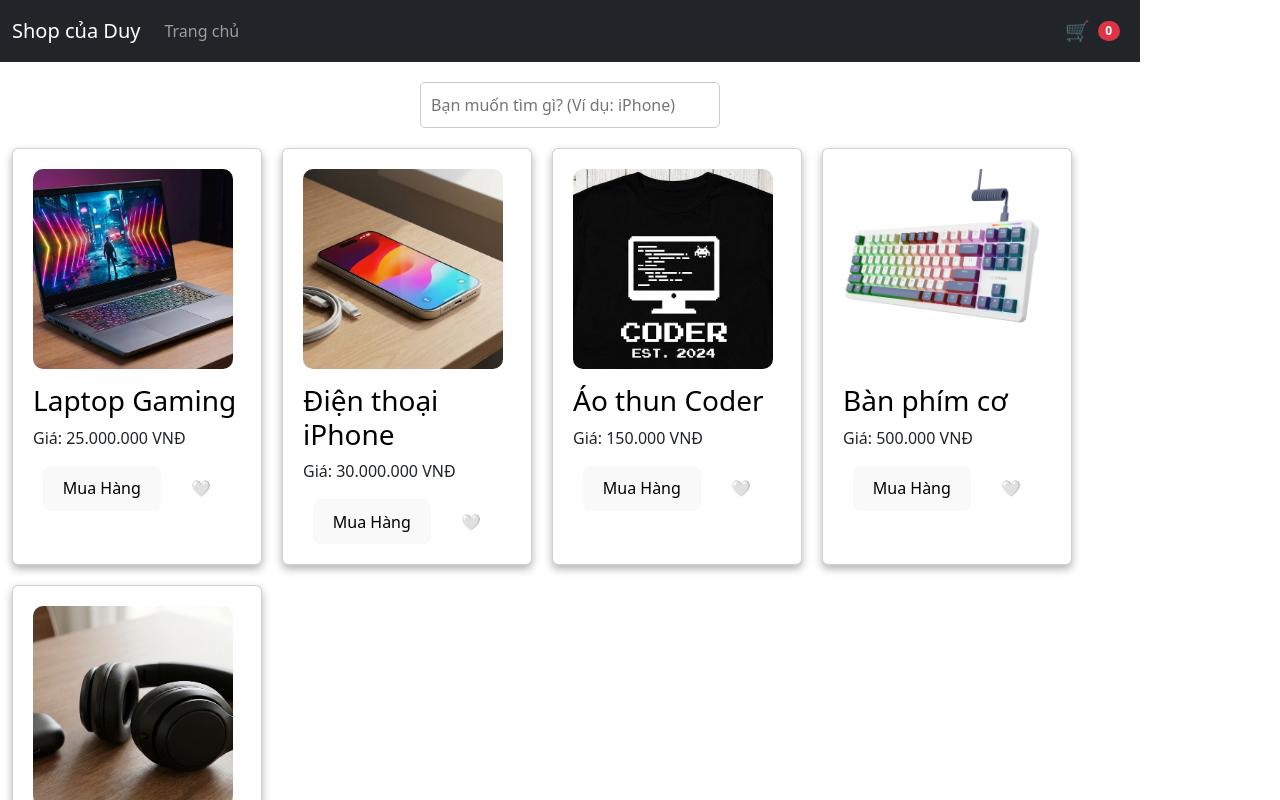
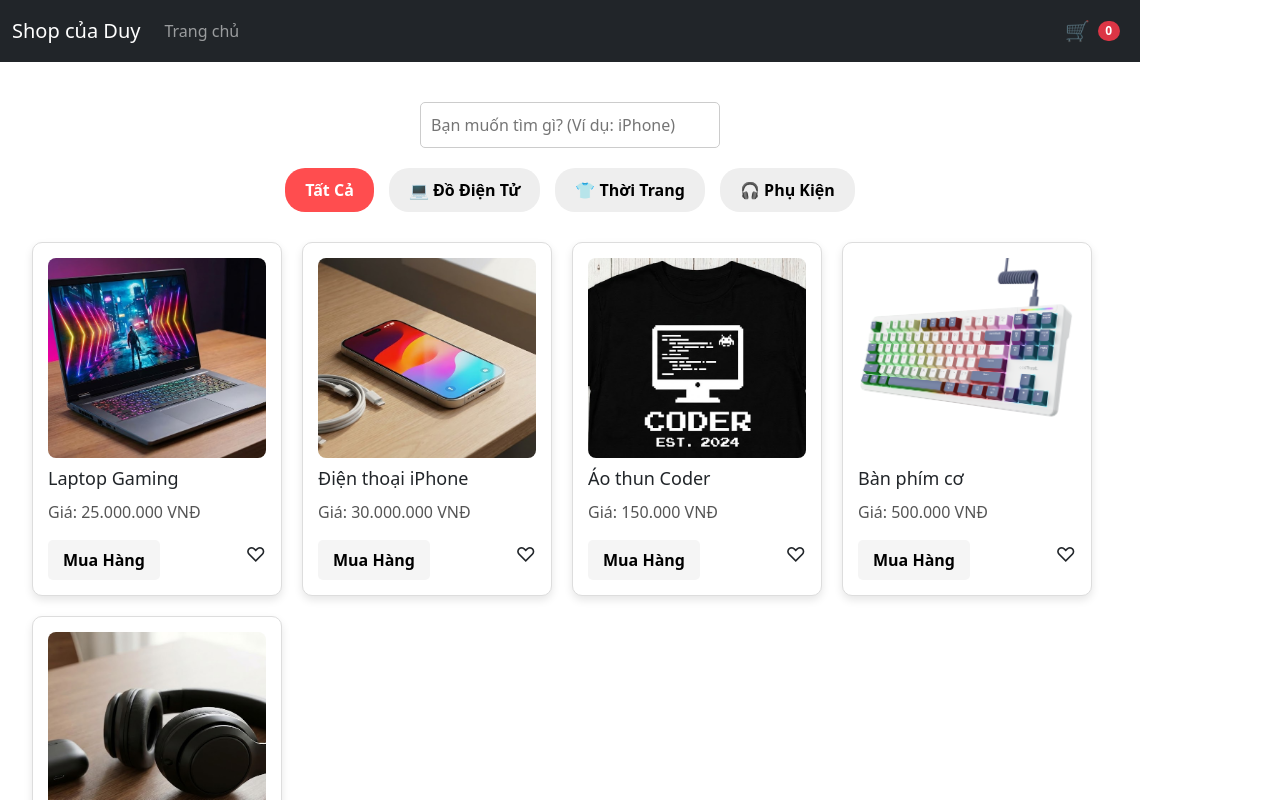
Before and after one commit to leduycode1986/HTML-dau-tay, a React (Vite) app in the folder shop-ban-hang/: page / in a window 1280 px wide. Shown: the top 800 px of the page. Built offline with nearby package versions, Linux system fonts and the light colour scheme.

Commit message:
tao menu

```diff
--- a/shop-ban-hang/src/Home.jsx
+++ b/shop-ban-hang/src/Home.jsx
@@ -1,43 +1,116 @@
-import React from 'react'
-import SanPham from './Product'
-import { useState } from 'react'
-import { products } from './products' // Giờ ta nhập kho hàng từ file database.js
+import React, { useState } from 'react'
+import { Link } from 'react-router-dom'
+import { products } from './products' // Lấy hàng từ kho tổng
 
-// 1. NHẬN CÔNG CỤ TỪ SẾP (biến props)
-function Home(props) {
+function Home({ themVaoGio }) {
+  // 1. Biến nhớ xem đang chọn loại nào (Mặc định là 'all' - Tất cả)
+  const [phanLoai, setPhanLoai] = useState('all');
 
-  // (Đã xóa biến soLuong cũ đi vì không cần nữa)
-
-  const [tuKhoa, setTuKhoa] = useState("");
-
-
-  const danhSachLoc = products.filter((item) =>
-    item.ten.toLowerCase().includes(tuKhoa.toLowerCase())
-  );
+  // 2. Bộ lọc thông minh
+  // Nếu chọn 'all' thì lấy hết, ngược lại thì lọc ra những món trùng loại
+  const sanPhamHienThi = phanLoai === 'all'
+    ? products
+    : products.filter(sp => sp.phanLoai === phanLoai);
 
   return (
-    <div>
-       {/* Giữ lại ô tìm kiếm */}
-       <div style={{marginBottom: '20px', textAlign: 'center'}}>
+    <div style={{ padding: '20px' }}>
+
+      {/* KHU VỰC TÌM KIẾM (Để tạm đây cho đẹp) */}
+      <div style={{ display: 'flex', justifyContent: 'center', marginBottom: '20px' }}>
         <input
           type="text"
           placeholder="Bạn muốn tìm gì? (Ví dụ: iPhone)"
           style={{ padding: '10px', width: '300px', borderRadius: '5px', border: '1px solid #ccc' }}
-            onChange={(e) => setTuKhoa(e.target.value)}
         />
       </div>
+
+      {/* --- BỘ LỌC SẢN PHẨM (MỚI) --- */}
+      <div style={{ display: 'flex', justifyContent: 'center', gap: '15px', marginBottom: '30px' }}>
+        <button
+            onClick={() => setPhanLoai('all')}
+            style={{
+                padding: '10px 20px', borderRadius: '20px', border: 'none', cursor: 'pointer',
+                backgroundColor: phanLoai === 'all' ? '#ff4d4f' : '#eee', // Đổi màu nếu đang chọn
+                color: phanLoai === 'all' ? 'white' : 'black',
+                fontWeight: 'bold'
+            }}>
+            Tất Cả
+        </button>
+
+        <button
+            onClick={() => setPhanLoai('dientu')}
+            style={{
+                padding: '10px 20px', borderRadius: '20px', border: 'none', cursor: 'pointer',
+                backgroundColor: phanLoai === 'dientu' ? '#ff4d4f' : '#eee',
+                color: phanLoai === 'dientu' ? 'white' : 'black',
+                fontWeight: 'bold'
+            }}>
+            💻 Đồ Điện Tử
+        </button>
+
+        <button
+            onClick={() => setPhanLoai('thoitrang')}
+            style={{
+                padding: '10px 20px', borderRadius: '20px', border: 'none', cursor: 'pointer',
+                backgroundColor: phanLoai === 'thoitrang' ? '#ff4d4f' : '#eee',
+                color: phanLoai === 'thoitrang' ? 'white' : 'black',
+                fontWeight: 'bold'
+            }}>
+            👕 Thời Trang
+        </button>
+
+        <button
+            onClick={() => setPhanLoai('phukien')}
+            style={{
+                padding: '10px 20px', borderRadius: '20px', border: 'none', cursor: 'pointer',
+                backgroundColor: phanLoai === 'phukien' ? '#ff4d4f' : '#eee',
+                color: phanLoai === 'phukien' ? 'white' : 'black',
+                fontWeight: 'bold'
+            }}>
+            🎧 Phụ Kiện
+        </button>
+      </div>
+
+      {/* DANH SÁCH SẢN PHẨM (Đã được lọc) */}
       <div style={{ width: '100%', display: 'flex', flexWrap: 'wrap', justifyContent: 'flex-start', gap: '20px' }}>
-        {danhSachLoc.map((item) => (
-          <SanPham
-            key={item.id}
-            id={item.id}
-            ten={item.ten}
-            gia={item.gia}
-            anh={item.anh}
-            // 2. DÙNG CÔNG CỤ CỦA SẾP ĐƯA CHO (props.muaHang)
-            muaHang={() => props.themVaoGio(item)}
+        {sanPhamHienThi.map((sanPham) => (
+          <div key={sanPham.id} style={{
+              border: '1px solid #ddd', borderRadius: '10px', padding: '15px', width: '250px',
+              boxShadow: '0 4px 8px rgba(0,0,0,0.1)', backgroundColor: 'white'
+            }}>
+
+            <Link to={`/product/${sanPham.id}`}>
+               <img
+                  src={sanPham.anh}
+                  alt={sanPham.ten}
+                  style={{ width: '100%', height: '200px', objectFit: 'cover', borderRadius: '8px' }}
                />
+            </Link>
+
+            <h3 style={{ fontSize: '18px', margin: '10px 0' }}>{sanPham.ten}</h3>
+            <p style={{ color: '#555' }}>Giá: {sanPham.gia}</p>
+
+            <div style={{ display: 'flex', justifyContent: 'space-between' }}>
+              <button
+                  onClick={() => {
+                      themVaoGio(sanPham);
+                      alert("Đã thêm vào giỏ!");
+                  }}
+                  style={{ backgroundColor: '#f5f5f5', border: 'none', padding: '8px 15px', borderRadius: '5px', cursor: 'pointer', fontWeight: 'bold' }}>
+                  Mua Hàng
+              </button>
+
+              <span style={{ fontSize: '20px', cursor: 'pointer' }}>♡</span>
+            </div>
+          </div>
         ))}
+
+        {/* Thông báo nếu không có hàng nào */}
+        {sanPhamHienThi.length === 0 && (
+            <p style={{width: '100%', textAlign: 'center', fontSize: '18px', color: 'gray'}}>
+                Chưa có sản phẩm nào thuộc mục này!
+            </p>
+        )}
       </div>
     </div>
   )
--- a/shop-ban-hang/src/products.js
+++ b/shop-ban-hang/src/products.js
@@ -3,30 +3,35 @@ export const products = [
       id: 1,
       ten: "Laptop Gaming",
       gia: "25.000.000 VNĐ",
-      anh: "/img/laptop.jpg"
+      anh: "/img/laptop.jpg",
+      phanLoai: "dientu" // <-- Thêm dòng này (Điện tử)
     },
     {
       id: 2,
       ten: "Điện thoại iPhone",
       gia: "30.000.000 VNĐ",
-      anh: "/img/iphone.jpg"
+      anh: "/img/iphone.jpg",
+      phanLoai: "dientu" // <-- Thêm dòng này
     },
     {
         id: 3,
         ten: "Áo thun Coder",
         gia: "150.000 VNĐ",
-        anh: "/img/ao-thun.jpg"
+        anh: "/img/ao-thun.jpg",
+        phanLoai: "thoitrang" // <-- Thêm dòng này (Thời trang)
     },
     {
         id: 4,
         ten: "Bàn phím cơ",
         gia: "500.000 VNĐ",
-        anh: "/img/ban-phim.jpg"
+        anh: "/img/ban-phim.jpg",
+        phanLoai: "phukien" // <-- Thêm dòng này (Phụ kiện)
     },
     {
         id: 5,
         ten: "Tai nghe Bluetooth",
         gia: "850.000 VNĐ",
-        anh: "/img/tai-nghe.jpg"
+        anh: "/img/tai-nghe.jpg",
+        phanLoai: "phukien" // <-- Thêm dòng này
     }
 ];
```
Lines whose indentation alone changed are shown as unchanged.
